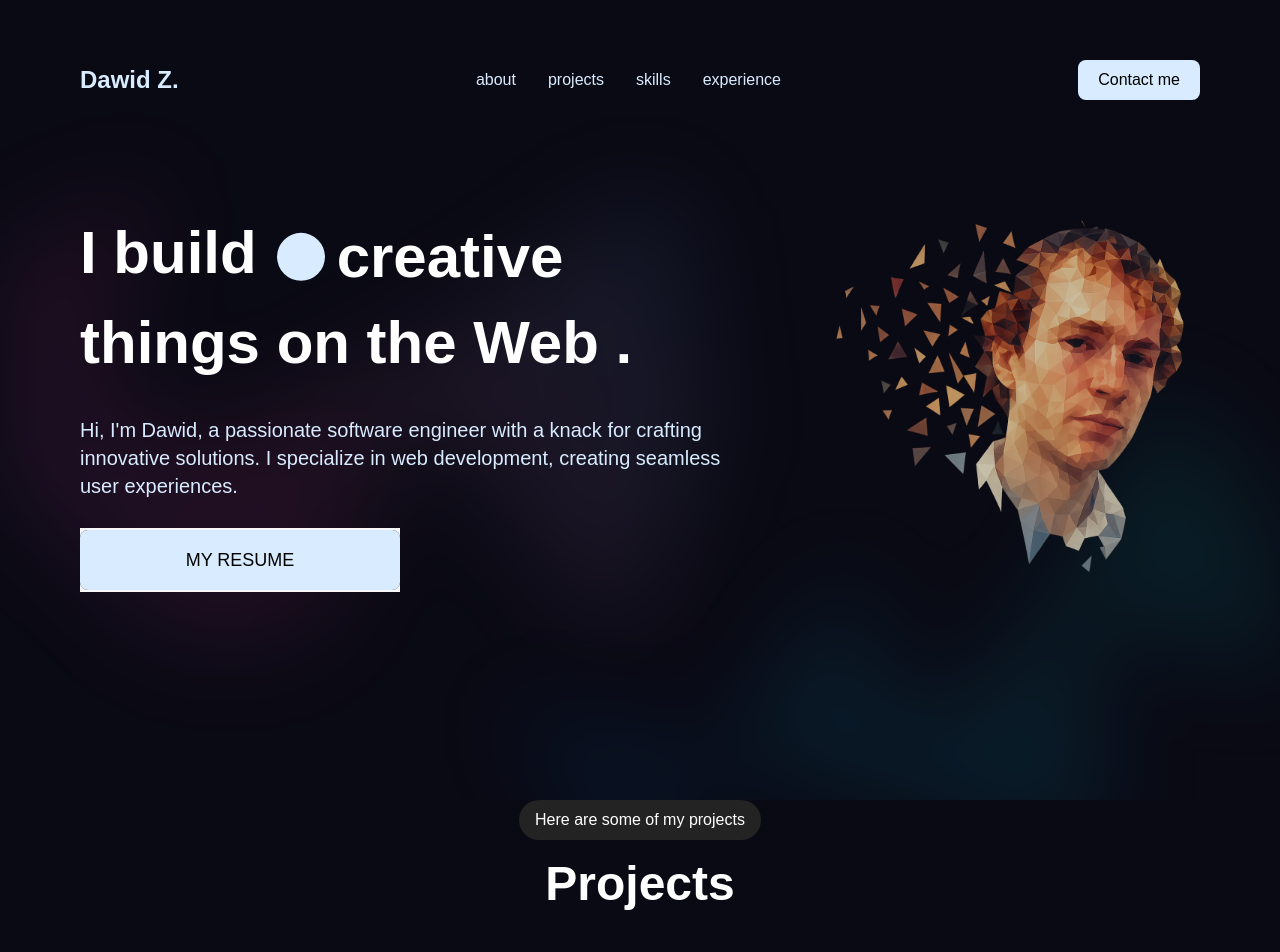
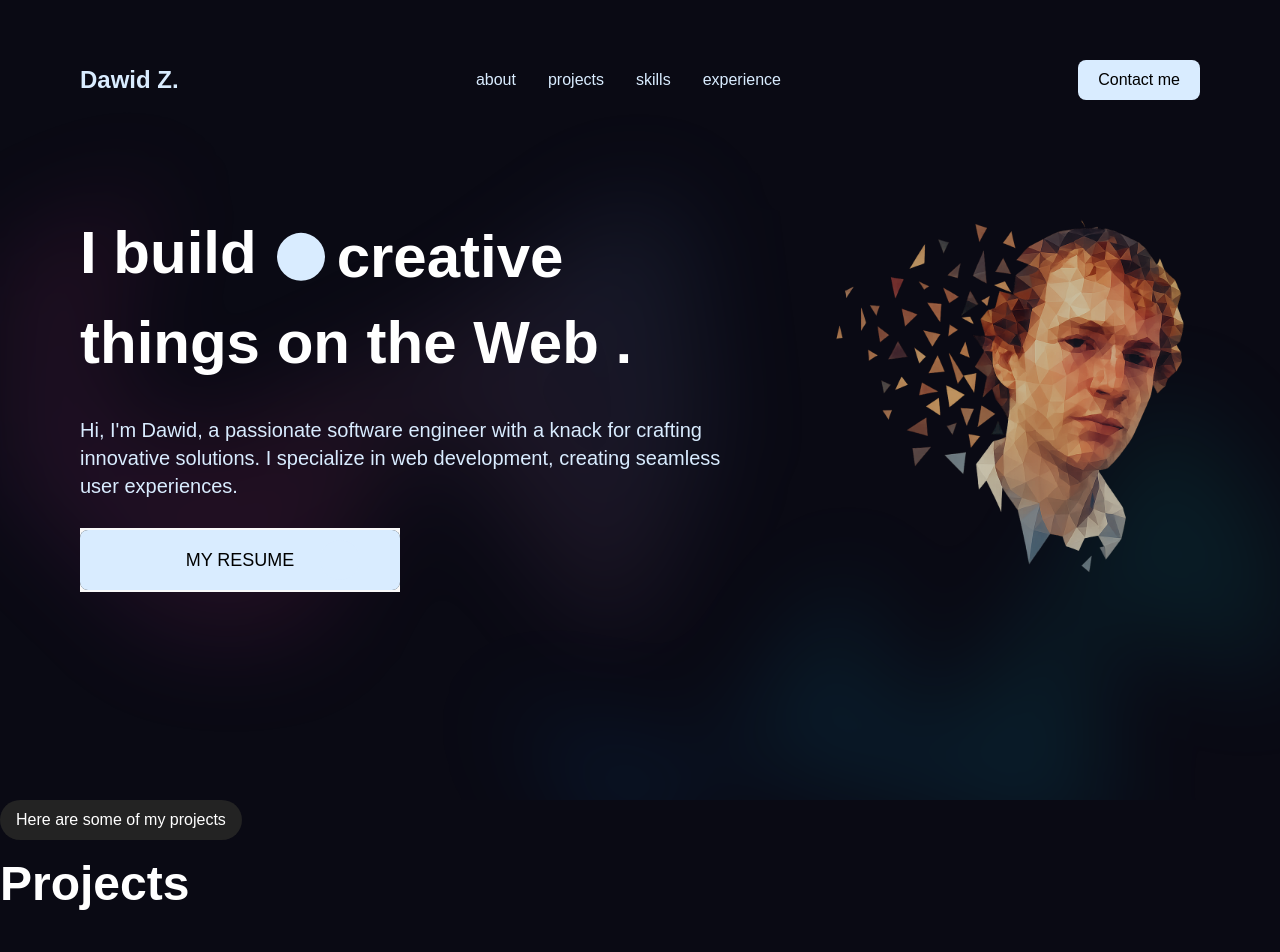
Before and after one commit to dzajcu/portfolio, a React (Vite) app: page / in a window 1280 px wide. Shown: the top 952 px of the page. Built offline with nearby package versions, Linux system fonts and the light colour scheme; a web font is replaced by a local one.

Commit message:
fix check-mark icon issue & title header position

```diff
--- a/src/components/TitleHeader.jsx
+++ b/src/components/TitleHeader.jsx
@@ -1,13 +1,11 @@
 const TitleHeader = ({ title, sub }) => {
   return (
-    <div className="flex flex-col items-center gap-5">
-      <div className="bg-black-200 py-2 px-4 rounded-full text-sm md:text-base">
+    <div className="flex flex-col gap-5">
+      <div className="bg-black-200 py-2 px-4 rounded-full w-fit text-sm md:text-base">
         <p>{sub}</p>
       </div>
       <div>
-        <h1 className="font-semibold md:text-5xl text-3xl text-center">
-          {title}
-        </h1>
+        <h1 className="font-semibold md:text-5xl text-3xl">{title}</h1>
       </div>
     </div>
   );
--- a/src/sections/Contant.jsx
+++ b/src/sections/Contant.jsx
@@ -85,7 +85,7 @@ const Contact = () => {
               <form
                 ref={formRef}
                 onSubmit={handleSubmit}
-                className="w-full flex flex-col gap-7 block text-white-50 mb-2"
+                className="w-full flex flex-col gap-7 text-white-50 mb-2"
               >
                 <div>
                   <label htmlFor="name">Your name</label>
@@ -114,7 +114,7 @@ const Contact = () => {
                   />
                 </div>
                 <div>
-                  <label htmlFor="message">Your Message</label>{" "}
+                  <label htmlFor="message">Your Message</label>
                   <textarea
                     className="w-full px-4 py-4 md:text-base text-sm placeholder:text-blue-50 bg-blue-100 rounded-md resize-none"
                     id="message"
```
Also changed, not shown: public/assets/check-mark.svg, src/useLenis.jsx (added), 1 other file (tests, documents, lock files or other folders).
